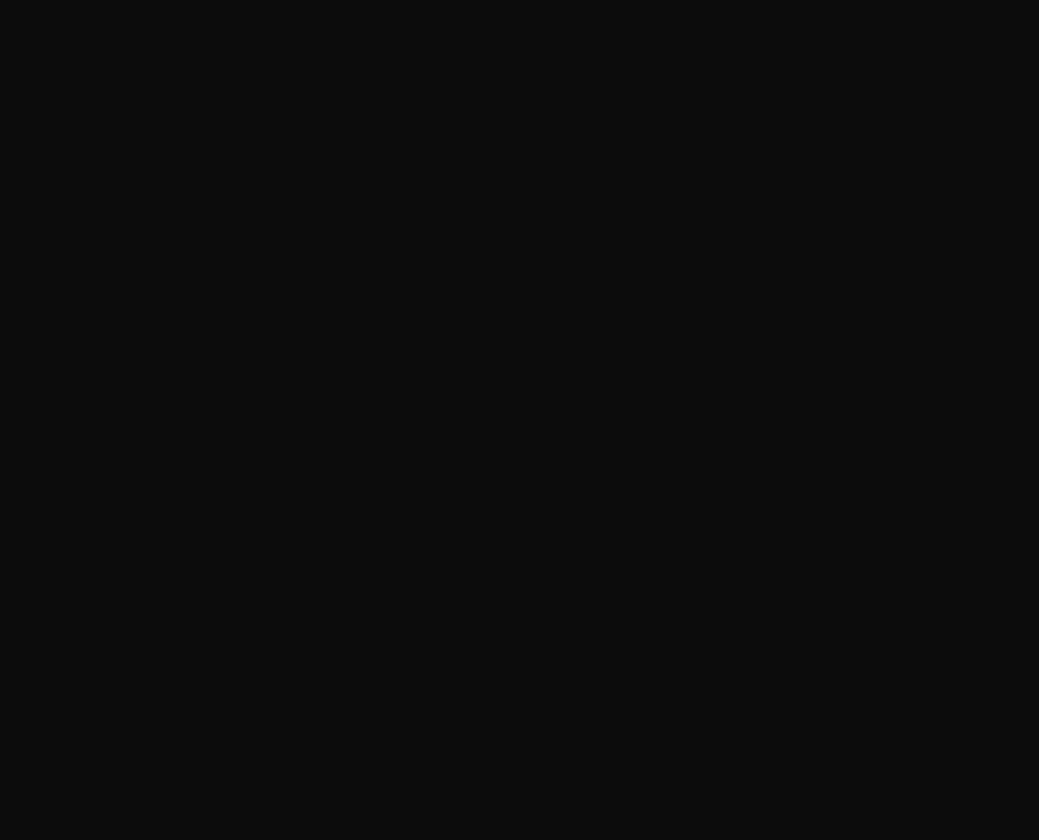
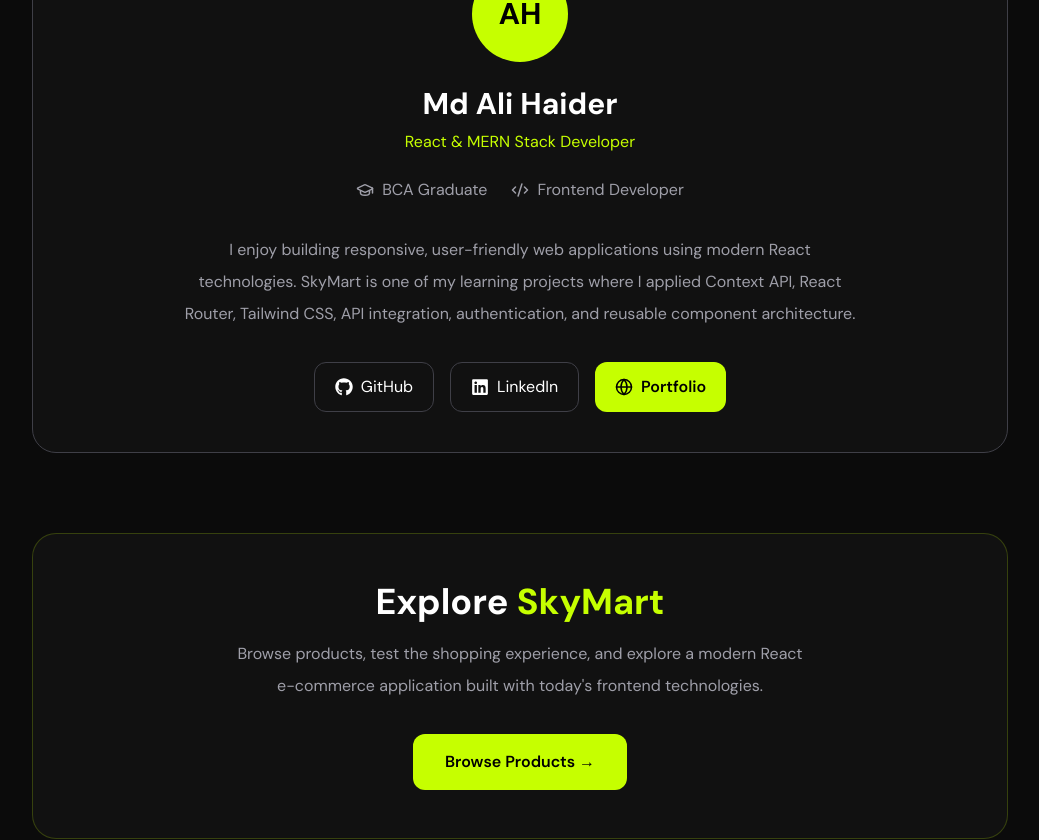
Before and after one commit to md-alihaider/cohort-3, a React (Vite) app in the folder Projects/SkyMart-Ecommerce/: page /about in a window 1280 px wide. Shown: the part 1840-2680 px from the top of the page, without its empty margins (120-1159 px from the left). Before the commit the page ends 1641 px from the top, so only its background shows below. Built offline with nearby package versions, Linux system fonts and the light colour scheme; no server answers; sample sign-in values are in the browser's storage.

Commit message:
feat: add react-icons dependency; update button links in HeroLeft component; enhance AboutPage with developer section and footer

```diff
--- a/Projects/SkyMart-Ecommerce/package.json
+++ b/Projects/SkyMart-Ecommerce/package.json
@@ -16,6 +16,7 @@
     "react": "^19.1.1",
     "react-dom": "^19.1.1",
     "react-hook-form": "^7.82.0",
+    "react-icons": "^5.7.0",
     "react-router": "^8.3.0",
     "react-toastify": "^11.1.0",
     "tailwindcss": "^4.3.3"
--- a/Projects/SkyMart-Ecommerce/src/components/home/FeaturedProducts/SectionHeader.jsx
+++ b/Projects/SkyMart-Ecommerce/src/components/home/FeaturedProducts/SectionHeader.jsx
@@ -6,7 +6,7 @@ const SectionHeader = ({
   title,
   description,
   buttonText = "View All",
-  buttonLink = "/shop",
+  buttonLink = "/products",
 }) => {
   return (
     <div className="mb-8 flex items-end justify-between">
--- a/Projects/SkyMart-Ecommerce/src/components/home/HeroLeft.jsx
+++ b/Projects/SkyMart-Ecommerce/src/components/home/HeroLeft.jsx
@@ -1,9 +1,11 @@
 import { useContext } from "react";
 import { ArrowRight } from "lucide-react";
 import { Auth } from "../../context/AuthContext";
+import { useNavigate } from "react-router";
 
 const HeroLeft = () => {
   const { loggedInUser } = useContext(Auth);
+  const navigate = useNavigate();
 
   const userName =
     loggedInUser?.fullName?.split(" ")[0] ||
@@ -39,12 +41,18 @@ const HeroLeft = () => {
       </p>
 
       <div className="mt-8 flex flex-wrap gap-4">
-        <button className="flex h-12 items-center gap-2 rounded-xl bg-primary px-7 font-semibold text-black transition hover:scale-105">
+        <button
+          onClick={() => navigate("/products")}
+          className="flex h-12 items-center gap-2 rounded-xl bg-primary px-7 font-semibold text-black transition hover:scale-105"
+        >
           Shop Now
           <ArrowRight size={16} />
         </button>
 
-        <button className="flex h-12 items-center rounded-xl border border-zinc-700 px-7 font-medium text-white transition hover:border-primary">
+        <button
+          onClick={() => navigate("/products")}
+          className="flex h-12 items-center rounded-xl border border-zinc-700 px-7 font-medium text-white transition hover:border-primary"
+        >
           View All Products
         </button>
       </div>
--- a/Projects/SkyMart-Ecommerce/src/components/home/Stats.jsx
+++ b/Projects/SkyMart-Ecommerce/src/components/home/Stats.jsx
@@ -1,14 +1,18 @@
 import { Package, TrendingUp, Star, Tag } from "lucide-react";
-
+import { useContext } from "react";
+import { CartContext } from "../../context/CartContext";
 import StatCard from "./StatCard";
+import { ProductContext } from "../../context/ProductContext";
 
 const Stats = () => {
+  const { totalItems, totalPrice } = useContext(CartContext);
+  const { products, categories } = useContext(ProductContext);
   const stats = [
     {
       icon: Package,
       iconBg: "bg-lime-500/10",
       iconColor: "text-primary",
-      value: "0",
+      value: totalItems,
       title: "Cart Items",
       subtitle: "In your bag",
     },
@@ -16,7 +20,7 @@ const Stats = () => {
       icon: TrendingUp,
       iconBg: "bg-blue-500/10",
       iconColor: "text-blue-400",
-      value: "$0.00",
+      value: `$${totalPrice.toFixed(2)}`,
       title: "Cart Value",
       subtitle: "Ready to checkout",
     },
@@ -24,7 +28,7 @@ const Stats = () => {
       icon: Star,
       iconBg: "bg-yellow-500/10",
       iconColor: "text-yellow-400",
-      value: "5",
+      value: products.length,
       title: "Top Products",
       subtitle: "Highly rated",
     },
@@ -32,7 +36,7 @@ const Stats = () => {
       icon: Tag,
       iconBg: "bg-violet-500/10",
       iconColor: "text-violet-400",
-      value: "6",
+      value: categories.length,
       title: "Categories",
       subtitle: "To explore",
     },
--- a/Projects/SkyMart-Ecommerce/src/pages/AboutPage.jsx
+++ b/Projects/SkyMart-Ecommerce/src/pages/AboutPage.jsx
@@ -8,7 +8,12 @@ import {
   ShieldCheck,
   Smartphone,
   Code2,
+  Globe,
+  GraduationCap,
 } from "lucide-react";
+import { FaGithub, FaLinkedin } from "react-icons/fa";
+import { Link } from "react-router";
+import Footer from "../components/components-layouts/Footer/Footer";
 const AboutPage = () => {
   const values = [
     {
@@ -154,8 +159,97 @@ const AboutPage = () => {
         </div>
       </section>
       {/* Developer */}
+      <section className="mx-auto mt-20 max-w-5xl px-6">
+        <h2 className="mb-10 text-center text-3xl font-bold">
+          Meet the Developer
+        </h2>
 
+        <div className="rounded-3xl border border-zinc-700 bg-[#111111] p-8 md:p-10">
+          <div className="flex flex-col items-center text-center">
+            {/* Avatar */}
+            <div className="flex h-24 w-24 items-center justify-center rounded-full bg-primary text-3xl font-bold text-black">
+              AH
+            </div>
+
+            <h3 className="mt-6 text-3xl font-bold">Md Ali Haider</h3>
+
+            <p className="mt-2 text-primary">React & MERN Stack Developer</p>
+
+            <div className="mt-6 flex flex-wrap justify-center gap-6 text-zinc-400">
+              <div className="flex items-center gap-2">
+                <GraduationCap size={18} />
+                <span>BCA Graduate</span>
+              </div>
+
+              <div className="flex items-center gap-2">
+                <Code2 size={18} />
+                <span>Frontend Developer</span>
+              </div>
+            </div>
+
+            <p className="mt-8 max-w-2xl leading-8 text-zinc-400">
+              I enjoy building responsive, user-friendly web applications using
+              modern React technologies. SkyMart is one of my learning projects
+              where I applied Context API, React Router, Tailwind CSS, API
+              integration, authentication, and reusable component architecture.
+            </p>
+
+            <div className="mt-8 flex flex-wrap justify-center gap-4">
+              <a
+                href="https://github.com/md-alihaider"
+                target="_blank"
+                rel="noopener noreferrer"
+                className="flex items-center gap-2 rounded-xl border border-zinc-700 px-5 py-3 transition hover:border-primary hover:text-primary"
+              >
+                <FaGithub size={18} />
+                GitHub
+              </a>
+
+              <a
+                href="https://www.linkedin.com/in/md-ali-haider/"
+                target="_blank"
+                rel="noopener noreferrer"
+                className="flex items-center gap-2 rounded-xl border border-zinc-700 px-5 py-3 transition hover:border-primary hover:text-primary"
+              >
+                <FaLinkedin size={18} />
+                LinkedIn
+              </a>
+
+              <a
+                href="https://alihaider-dev.vercel.app"
+                target="_blank"
+                rel="noopener noreferrer"
+                className="flex items-center gap-2 rounded-xl bg-primary px-5 py-3 font-semibold text-black transition hover:opacity-90"
+              >
+                <Globe size={18} />
+                Portfolio
+              </a>
+            </div>
+          </div>
+        </div>
+      </section>
       {/* CTA */}
+      <section className="mx-auto mt-20 mb-20 max-w-5xl px-6">
+        <div className="rounded-3xl border border-primary/20 bg-[#111111] px-8 py-12 text-center">
+          <h2 className="text-4xl font-bold">
+            Explore <span className="text-primary">SkyMart</span>
+          </h2>
+
+          <p className="mx-auto mt-4 max-w-xl leading-8 text-zinc-400">
+            Browse products, test the shopping experience, and explore a modern
+            React e-commerce application built with today's frontend
+            technologies.
+          </p>
+
+          <Link
+            to="/products"
+            className="mt-8 inline-flex items-center rounded-xl bg-primary px-8 py-4 font-semibold text-black transition hover:scale-105"
+          >
+            Browse Products →
+          </Link>
+        </div>
+      </section>
+      <Footer/>
     </main>
   );
 };
```
Also changed, not shown: 1 other file (tests, documents, lock files or other folders).
